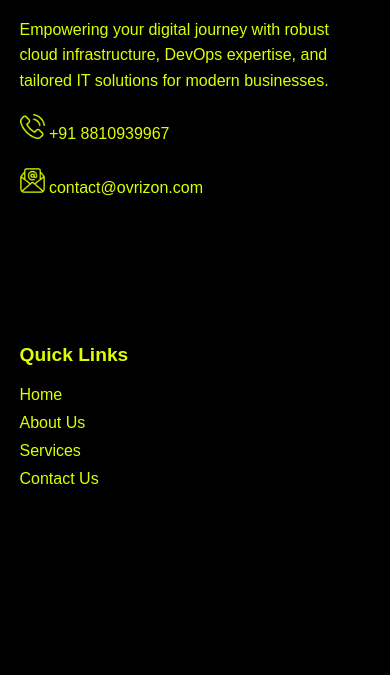
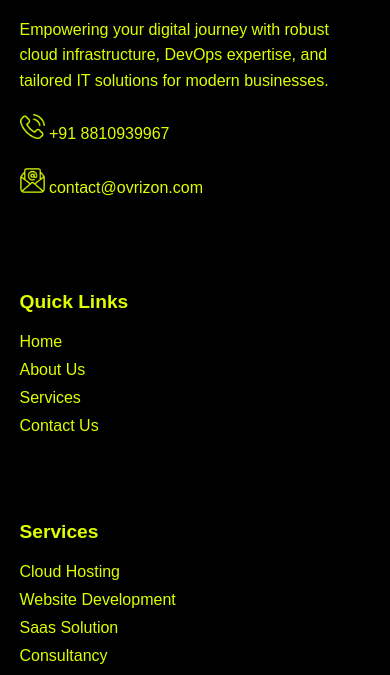
Before and after one commit to Ovrizon/ovrizon, a plain HTML site: page about.html in a window 390 px wide. Shown: the part 3209-3884 px from the top of the page. Drawn offline with Linux system fonts and the light colour scheme.

Commit message:
Update style.css

```diff
--- a/style.css
+++ b/style.css
@@ -723,7 +723,7 @@
 }
 
 .footer-column {
-    flex: 1 1 300px; /* Allows columns to grow/shrink, minimum width 300px */
+    flex: -1 1 300px; /* Allows columns to grow/shrink, minimum width 300px */
 }
 
 /* --- Typography and Links --- */
@@ -796,7 +796,6 @@
 
     .footer-column {
         margin-bottom: 20px;
-        flex: -1 1 300px;
     }
 
     .footer-column.company-info {
```
